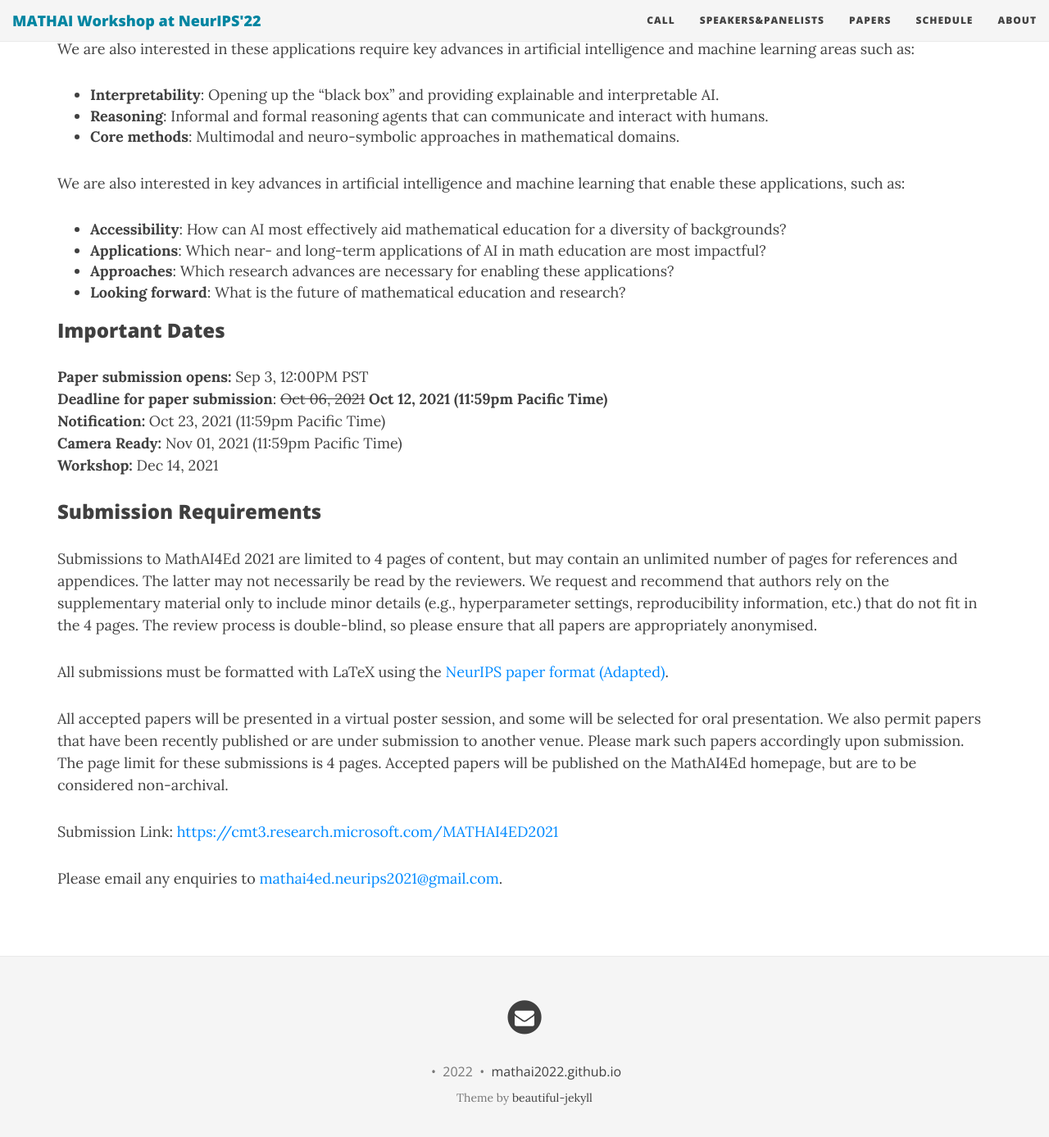
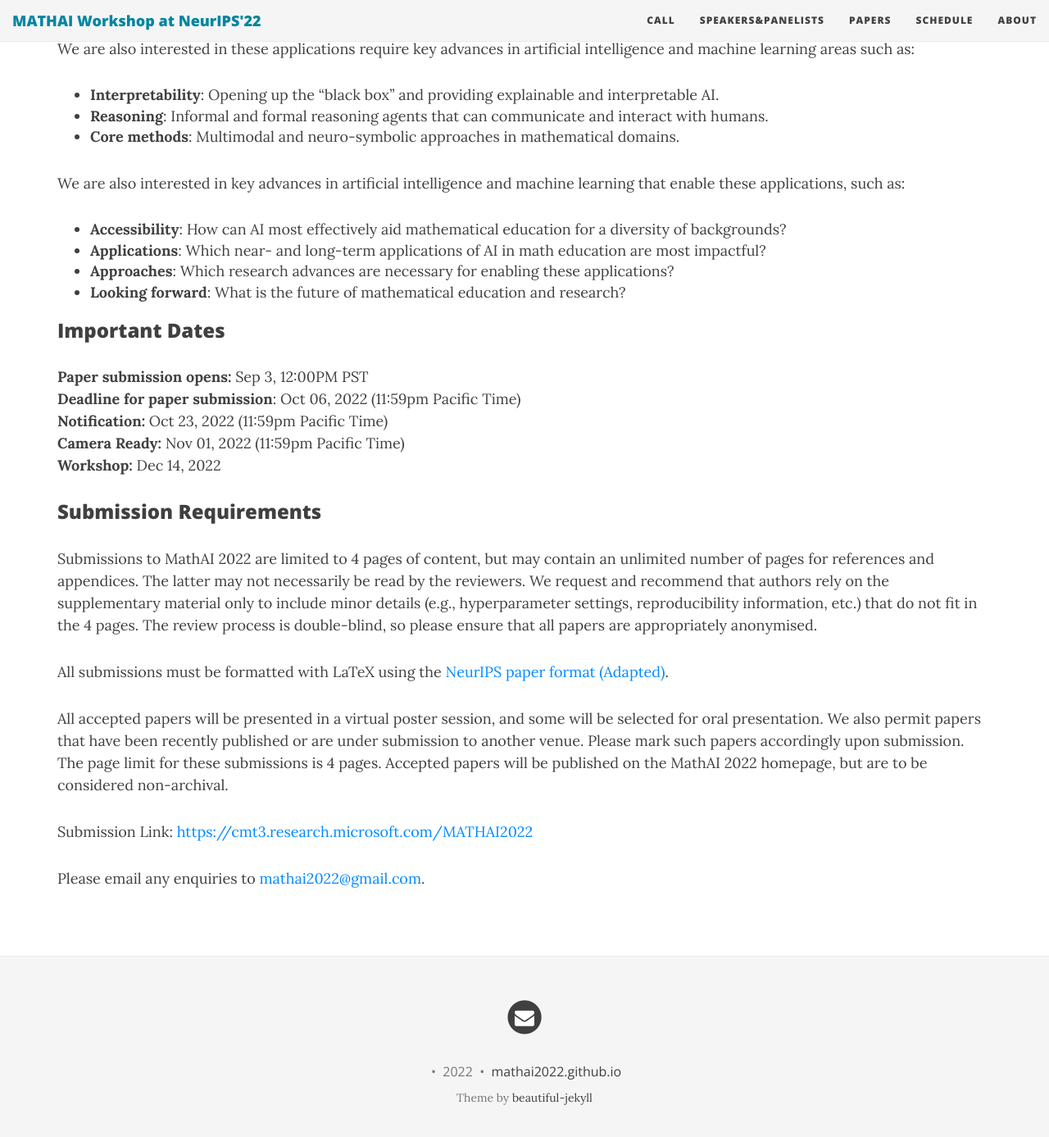
Before and after one commit to mathai-2023/mathai-2023.github.io, a Jekyll site: the page built from cfp.md, in a window 1280 px wide and 1400 px high, scrolled down 659 px. Shown: the top 1387 px of the window at 82% size. Built offline with Jekyll 4.4.1, drawn with Linux system fonts in a browser that asks for light colours; nearby versions of some CDN libraries; some of the changed text lies outside the part shown.

Commit message:
first commit

```diff
--- a/_config.yml
+++ b/_config.yml
@@ -12,7 +12,7 @@ title: MATHAI Workshop at NeurIPS'22
 
 
 # Short description of your site
-description: Math AI for Education
+description: Math AI
 
 # --- Navigation bar options --- #
 
@@ -27,7 +27,7 @@ navbar-links:
   # - Learn markdown: "http://www.markdowntutorial.com/"
   # - GitHub Pages: "https://pages.github.com/"
   # Organizers: "#organizers"
-  About: "https://mathai4ed.github.io/"
+  About: "https://mathai2022.github.io/"
 
 # Image to show in the navigation bar - image must be a square (width = height)
 # Remove this parameter if you don't want an image in the navbar
--- a/cfp.md
+++ b/cfp.md
@@ -37,7 +37,7 @@ We are also interested in works on other reasoning problems that share similar s
 * Text games -->
 
 
-The MathAI4Ed workshop will provide a forum for discussing how to investigate the *intersection* of mathematics education and AI. We hope to gather a group of experts from a diverse set of backgrounds, institutions, and disciplines to drive progress on these and other real-world education scenarios, and to discuss the promise and challenge of integrating mathematical AI into education.
+The MathAI 2022 workshop will provide a forum for discussing how to investigate the *intersection* of mathematics education and AI. We hope to gather a group of experts from a diverse set of backgrounds, institutions, and disciplines to drive progress on these and other real-world education scenarios, and to discuss the promise and challenge of integrating mathematical AI into education.
 
 In particular, we are interested in, but not limited to, the following areas of applications:
 - **Teaching**: Intelligent tutoring systems that effectively assist students in math learning.
@@ -60,19 +60,19 @@ We are also interested in key advances in artificial intelligence and machine le
 <!--{% include dates.md %} <a href="{site.url}/2020/img/KR2ML2020_template.zip">NeurIPS paper format (adapted)</a>. -->
 **Paper submission opens:** Sep 3, 12:00PM PST  <br>
 <!-- **Deadline for paper submission: Oct 06, 2021 (11:59pm Pacific Time, one day after the ICLR 2022 submission deadline.)** <br> -->
-**Deadline for paper submission**: ~~Oct 06, 2021~~ **Oct 12, 2021 (11:59pm Pacific Time)** <br>
-**Notification:** Oct 23, 2021 (11:59pm Pacific Time) <br>
-**Camera Ready:** Nov 01, 2021 (11:59pm Pacific Time) <br>
-**Workshop:** Dec 14, 2021
+**Deadline for paper submission**: Oct 06, 2022 (11:59pm Pacific Time) <br>
+**Notification:** Oct 23, 2022 (11:59pm Pacific Time) <br>
+**Camera Ready:** Nov 01, 2022 (11:59pm Pacific Time) <br>
+**Workshop:** Dec 14, 2022
 
 ### Submission Requirements
 
-Submissions to MathAI4Ed 2021 are limited to 4 pages of content, but may contain an unlimited number of pages for references and appendices. The latter may not necessarily be read by the reviewers. We request and recommend that authors rely on the supplementary material only to include minor details (e.g., hyperparameter settings, reproducibility information, etc.) that do not fit in the 4 pages. The review process is double-blind, so please ensure that all papers are appropriately anonymised.
+Submissions to MathAI 2022 are limited to 4 pages of content, but may contain an unlimited number of pages for references and appendices. The latter may not necessarily be read by the reviewers. We request and recommend that authors rely on the supplementary material only to include minor details (e.g., hyperparameter settings, reproducibility information, etc.) that do not fit in the 4 pages. The review process is double-blind, so please ensure that all papers are appropriately anonymised.
 
-All submissions must be formatted with LaTeX using the [NeurIPS paper format (Adapted)](img/NeurIPS2021_MathAI4ED.zip).
+All submissions must be formatted with LaTeX using the [NeurIPS paper format (Adapted)](img/NeurIPS2022_MathAI.zip).
 
-All accepted papers will be presented in a virtual poster session, and some will be selected for oral presentation. We also permit papers that have been recently published or are under submission to another venue. Please mark such papers accordingly upon submission. The page limit for these submissions is 4 pages. Accepted papers will be published on the MathAI4Ed homepage, but are to be considered non-archival.
+All accepted papers will be presented in a virtual poster session, and some will be selected for oral presentation. We also permit papers that have been recently published or are under submission to another venue. Please mark such papers accordingly upon submission. The page limit for these submissions is 4 pages. Accepted papers will be published on the MathAI 2022 homepage, but are to be considered non-archival.
 
-Submission Link: [https://cmt3.research.microsoft.com/MATHAI4ED2021](https://cmt3.research.microsoft.com/MATHAI4ED2021)
+Submission Link: [https://cmt3.research.microsoft.com/MATHAI2022](https://cmt3.research.microsoft.com/MATHAI2022)
 
-Please email any enquiries to [mathai4ed.neurips2021@gmail.com](mailto:mathai4ed.neurips2021@gmail.com).
+Please email any enquiries to [mathai2022@gmail.com](mailto:mathai2022@gmail.com).
```
Also changed, not shown: index.md (+1 -1 lines), papers.md (+2 -2 lines), 2 other files.
